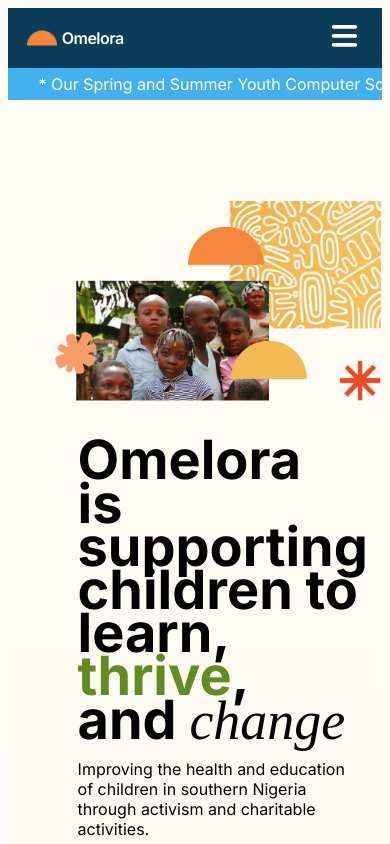
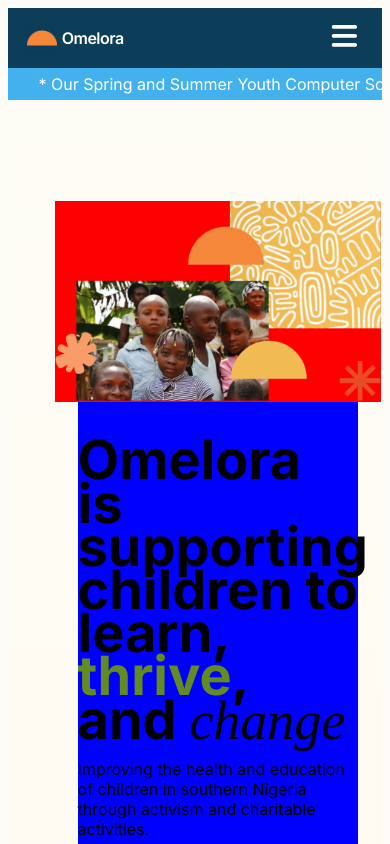
Before and after one commit to kyraezikeuzor/Omelora-Website, a Next.js app: page / in a window 390 px wide. Shown: the top 844 px of the page. Built offline with nearby package versions, Linux system fonts and the light colour scheme; a web font is replaced by a local one.

Commit message:
Fixed hero image 6/?

```diff
--- a/components/Home/Hero.module.css
+++ b/components/Home/Hero.module.css
@@ -38,17 +38,20 @@
     }
 
     .hero-text-container {
+        order: 2;
         width: 100%;
-        order: 2;
         margin-top: 0;
+        background-color: blue;
     }
 
     .hero img {
+        background-color: red;
+        order: 1;
         width: 326px;
         height: 201px;
         padding-right: 0;
         align-self: center;
-        order: 1;
+        justify-self: flex-start;
         margin-bottom: 0;
     }
 }
```
